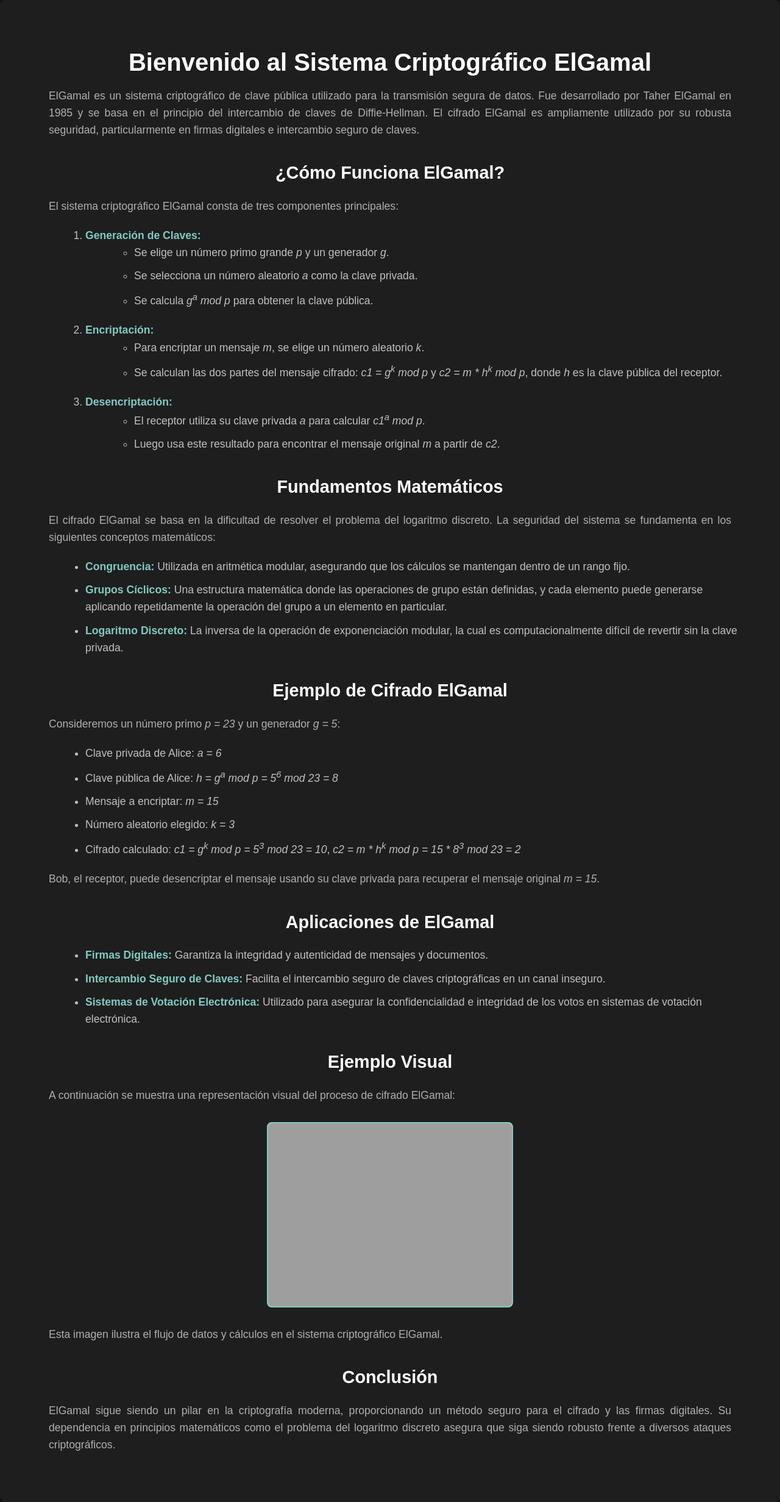
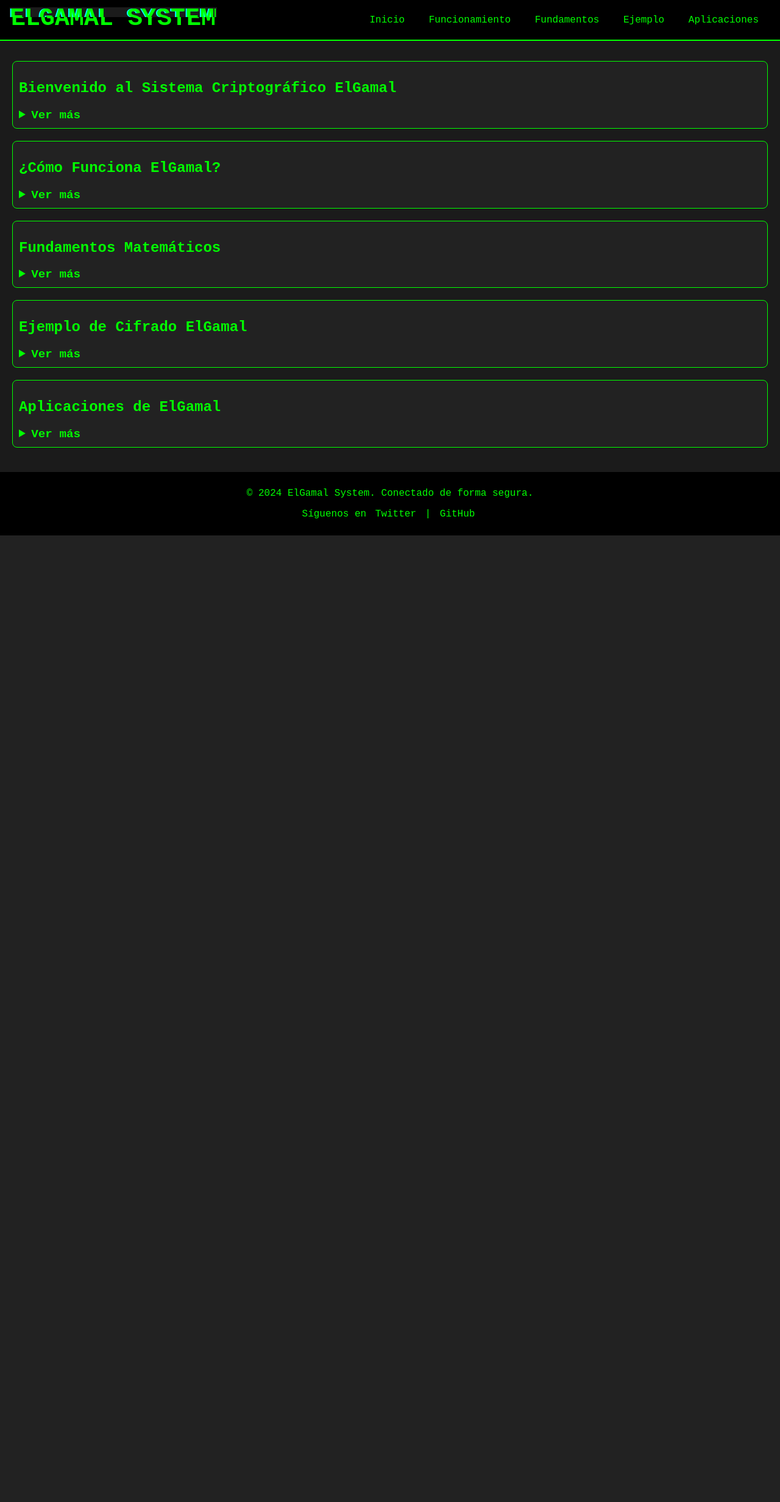
Before and after one commit to lpedraoss/elgamal-api, a Flask app: page /home in a window 1280 px wide. Shown: the whole page at 61% size. After the commit the page ends 878 px from the top, so only its background shows below. Run offline with Flask 3, Linux system fonts and the light colour scheme; grey boxes are pictures that could not be loaded.

Commit message:
modified: Set up the hacker theme, updated styles, and modified several elements for consistency.

```diff
--- a/static/css/home_styles.css
+++ b/static/css/home_styles.css
@@ -1,117 +1,221 @@
-/* General Styles for the Home Page - Dark Mode */
+/* General Styles */
 body {
-    font-family: 'Arial', sans-serif;
-    background-color: #121212; /* Fondo oscuro */
+    font-family: 'Courier New', Courier, monospace;
+    background-color: #1b1b1b;
+    color: #00ff00;
     margin: 0;
     padding: 0;
-    color: #e0e0e0; /* Texto claro */
+    display: flex;
+    flex-direction: column;
+    min-height: 100vh;
 }
 
-h1, h2 {
-    text-align: center;
-    color: #ffffff; /* Texto de los títulos en blanco */
-    margin-top: 20px;
+/* Header */
+.appbar {
+    background-color: #000;
+    color: #00ff00;
+    position: fixed;
+    width: 100%;
+    top: 0;
+    left: 0;
+    z-index: 1000;
+    border-bottom: 2px solid #00ff00;
 }
 
-h1 {
-    font-size: 2.5rem;
-    font-weight: bold;
-    margin-bottom: 10px;
+.appbar-content {
+    display: flex;
+    justify-content: space-between;
+    align-items: center;
+    padding: 10px 20px;
 }
 
-h2 {
-    font-size: 1.8rem;
-    margin-top: 40px;
+.appbar-title {
+    font-size: 24px;
+    font-weight: bold;
+    position: relative;
 }
 
-p {
-    font-size: 1.1rem;
-    line-height: 1.6;
-    margin-bottom: 20px;
-    text-align: justify;
-    padding: 0 20px;
-    color: #b0b0b0; /* Texto de los párrafos en gris claro */
+/* Glitch Effect */
+.glitch {
+    position: relative;
+    color: #00ff00;
+    font-size: 2.5em;
+    font-weight: bold;
+    text-transform: uppercase;
+    text-align: center;
+    animation: glitch-animation 1.5s infinite;
 }
 
-/* Container Styles */
-.container {
-    max-width: 1200px;
-    margin: 0 auto;
-    padding: 40px;
-    background-color: #1e1e1e; /* Fondo del contenedor ligeramente más claro */
-    box-shadow: 0 4px 12px rgba(0, 0, 0, 0.3); /* Sombra suave */
-    border-radius: 8px;
+.glitch::before,
+.glitch::after {
+    content: attr(data-text);
+    position: absolute;
+    top: 0;
+    left: 0;
+    width: 100%;
+    height: 100%;
+    background: #1b1b1b;
+    overflow: hidden;
+    clip: rect(0, 900px, 0, 0);
 }
 
-/* Section Styles */
-.form-section {
-    text-align: left;
-    padding: 20px;
+.glitch::before {
+    left: 2px;
+    text-shadow: -2px 0 #ff00ff;
+    animation: glitch-before 1.5s infinite linear alternate-reverse;
 }
 
-ol, ul {
-    margin-left: 40px;
-    margin-bottom: 20px;
+.glitch::after {
+    left: -2px;
+    text-shadow: -2px 0 #00ffff;
+    animation: glitch-after 1.5s infinite linear alternate-reverse;
 }
 
-ol li, ul li {
-    font-size: 1.1rem;
-    margin-bottom: 10px;
-    line-height: 1.6;
-    color: #c0c0c0; /* Texto de listas en gris claro */
+@keyframes glitch-animation {
+    0% {
+        transform: translate(0);
+    }
+
+    20% {
+        transform: translate(-2px, 2px);
+    }
+
+    40% {
+        transform: translate(-2px, -2px);
+    }
+
+    60% {
+        transform: translate(2px, 2px);
+    }
+
+    80% {
+        transform: translate(2px, -2px);
+    }
+
+    100% {
+        transform: translate(0);
+    }
 }
 
-/* Highlighting and Emphasis */
-strong {
-    color: #80cbc4; /* Color turquesa claro para el texto resaltado */
-    font-weight: bold;
+@keyframes glitch-before {
+    0% {
+        clip: rect(0, 9999px, 0, 0);
+    }
+
+    20% {
+        clip: rect(8px, 9999px, 15px, 0);
+    }
+
+    40% {
+        clip: rect(15px, 9999px, 8px, 0);
+    }
+
+    60% {
+        clip: rect(4px, 9999px, 20px, 0);
+    }
+
+    80% {
+        clip: rect(8px, 9999px, 10px, 0);
+    }
+
+    100% {
+        clip: rect(0, 9999px, 0, 0);
+    }
 }
 
-/* Example Section */
-.centered-image {
-    display: block;
-    margin: 30px auto;
-    max-width: 80%;
-    height: auto;
-    border: 2px solid #80cbc4; /* Borde turquesa claro */
-    border-radius: 8px;
+@keyframes glitch-after {
+    0% {
+        clip: rect(0, 9999px, 0, 0);
+    }
+
+    20% {
+        clip: rect(8px, 9999px, 15px, 0);
+    }
+
+    40% {
+        clip: rect(15px, 9999px, 8px, 0);
+    }
+
+    60% {
+        clip: rect(4px, 9999px, 20px, 0);
+    }
+
+    80% {
+        clip: rect(8px, 9999px, 10px, 0);
+    }
+
+    100% {
+        clip: rect(0, 9999px, 0, 0);
+    }
 }
 
-img{
-    background: white;
+.appbar-nav a {
+    color: #00ff00;
+    text-decoration: none;
+    margin: 0 15px;
 }
 
-/* Button Styles (Optional if you have buttons) */
-button {
-    background-color: #80cbc4;
-    color: #121212;
-    border: none;
-    padding: 10px 20px;
-    font-size: 1.2rem;
-    border-radius: 5px;
-    cursor: pointer;
-    transition: background-color 0.3s ease;
+.appbar-nav a:hover {
+    text-decoration: underline;
 }
 
-button:hover {
-    background-color: #4db6ac; /* Botón se oscurece al pasar el mouse */
+/* Main Content */
+.container {
+    flex-grow: 1;
+    padding: 100px 20px 20px;
+    /* Ajustar padding para header fijo */
 }
 
-/* Mobile Responsiveness */
-@media (max-width: 768px) {
-    .container {
-        padding: 20px;
-    }
+.form-section {
+    margin-bottom: 20px;
+    border: 1px solid #00ff00;
+    padding: 10px;
+    border-radius: 8px;
+    background-color: #222;
+}
 
-    h1 {
-        font-size: 2rem;
-    }
+/* Details and Summary */
+details {
+    margin-top: 10px;
+}
 
-    h2 {
-        font-size: 1.5rem;
-    }
+summary {
+    cursor: pointer;
+    font-weight: bold;
+    font-size: 1.2em;
+    color: #00ff00;
+}
 
-    p {
-        font-size: 1rem;
-    }
+summary:hover {
+    text-decoration: underline;
 }
+
+details[open] summary {
+    color: #ff00ff;
+}
+
+details p,
+details ol,
+details ul {
+    margin-left: 20px;
+}
+
+/* Footer */
+.footer {
+    background-color: #000;
+    color: #00ff00;
+    padding: 10px 0;
+    text-align: center;
+    margin-top: auto;
+    /* Empuja el footer al final de la página */
+}
+
+.footer-content a {
+    color: #00ff00;
+    text-decoration: none;
+    margin: 0 5px;
+}
+
+.footer-content a:hover {
+    text-decoration: underline;
+}
--- a/templates/home.html
+++ b/templates/home.html
@@ -9,12 +9,40 @@
 </head>
 
 <body>
+    <!-- Header -->
+    <header class="appbar">
+        <div class="appbar-content">
+            <span class="appbar-title glitch" data-text="ElGamal System">ElGamal System</span>
+            <nav class="appbar-nav">
+                <a href="#seccion1">Inicio</a>
+                <a href="#seccion2">Funcionamiento</a>
+                <a href="#seccion3">Fundamentos</a>
+                <a href="#seccion4">Ejemplo</a>
+                <a href="#seccion5">Aplicaciones</a>
+            </nav>
+        </div>
+    </header>
+
     <main class="container">
-        <section class="form-section">
+        <!-- Sección 1 -->
+        <section id="seccion1" class="form-section">
             <h1>Bienvenido al Sistema Criptográfico ElGamal</h1>
-            <p>ElGamal es un sistema criptográfico de clave pública utilizado para la transmisión segura de datos. Fue desarrollado por Taher ElGamal en 1985 y se basa en el principio del intercambio de claves de Diffie-Hellman. El cifrado ElGamal es ampliamente utilizado por su robusta seguridad, particularmente en firmas digitales e intercambio seguro de claves.</p>
+            <details>
+                <summary>Ver más</summary>
+                <p>ElGamal es un sistema criptográfico de clave pública utilizado para la transmisión segura de datos.
+                    Fue
+                    desarrollado por Taher ElGamal en 1985 y se basa en el principio del intercambio de claves de
+                    Diffie-Hellman. El cifrado ElGamal es ampliamente utilizado por su robusta seguridad,
+                    particularmente en
+                    firmas digitales e intercambio seguro de claves.</p>
+            </details>
+        </section>
 
+        <!-- Sección 2 -->
+        <section id="seccion2" class="form-section">
             <h2>¿Cómo Funciona ElGamal?</h2>
+            <details>
+                <summary>Ver más</summary>
                 <p>El sistema criptográfico ElGamal consta de tres componentes principales:</p>
                 <ol>
                     <li>
@@ -29,54 +57,94 @@
                         <strong>Encriptación:</strong>
                         <ul>
                             <li>Para encriptar un mensaje <em>m</em>, se elige un número aleatorio <em>k</em>.</li>
-                        <li>Se calculan las dos partes del mensaje cifrado: <em>c1 = g<sup>k</sup> mod p</em> y <em>c2 = m * h<sup>k</sup> mod p</em>, donde <em>h</em> es la clave pública del receptor.</li>
+                            <li>Se calculan las dos partes del mensaje cifrado: <em>c1 = g<sup>k</sup> mod p</em> y
+                                <em>c2 =
+                                    m * h<sup>k</sup> mod p</em>, donde <em>h</em> es la clave pública del receptor.
+                            </li>
                         </ul>
                     </li>
                     <li>
                         <strong>Desencriptación:</strong>
                         <ul>
-                        <li>El receptor utiliza su clave privada <em>a</em> para calcular <em>c1<sup>a</sup> mod p</em>.</li>
-                        <li>Luego usa este resultado para encontrar el mensaje original <em>m</em> a partir de <em>c2</em>.</li>
+                            <li>El receptor utiliza su clave privada <em>a</em> para calcular <em>c1<sup>a</sup> mod
+                                    p</em>.
+                            </li>
+                            <li>Luego usa este resultado para encontrar el mensaje original <em>m</em> a partir de
+                                <em>c2</em>.
+                            </li>
                         </ul>
                     </li>
                 </ol>
+            </details>
+        </section>
 
+        <!-- Sección 3 -->
+        <section id="seccion3" class="form-section">
             <h2>Fundamentos Matemáticos</h2>
-            <p>El cifrado ElGamal se basa en la dificultad de resolver el problema del logaritmo discreto. La seguridad del sistema se fundamenta en los siguientes conceptos matemáticos:</p>
+            <details>
+                <summary>Ver más</summary>
+                <p>El cifrado ElGamal se basa en la dificultad de resolver el problema del logaritmo discreto. La
+                    seguridad
+                    del sistema se fundamenta en los siguientes conceptos matemáticos:</p>
                 <ul>
-                <li><strong>Congruencia:</strong> Utilizada en aritmética modular, asegurando que los cálculos se mantengan dentro de un rango fijo.</li>
-                <li><strong>Grupos Cíclicos:</strong> Una estructura matemática donde las operaciones de grupo están definidas, y cada elemento puede generarse aplicando repetidamente la operación del grupo a un elemento en particular.</li>
-                <li><strong>Logaritmo Discreto:</strong> La inversa de la operación de exponenciación modular, la cual es computacionalmente difícil de revertir sin la clave privada.</li>
+                    <li><strong>Congruencia:</strong> Utilizada en aritmética modular, asegurando que los cálculos se
+                        mantengan dentro de un rango fijo.</li>
+                    <li><strong>Grupos Cíclicos:</strong> Una estructura matemática donde las operaciones de grupo están
+                        definidas, y cada elemento puede generarse aplicando repetidamente la operación del grupo a un
+                        elemento en particular.</li>
+                    <li><strong>Logaritmo Discreto:</strong> La inversa de la operación de exponenciación modular, la
+                        cual
+                        es computacionalmente difícil de revertir sin la clave privada.</li>
                 </ul>
+            </details>
+        </section>
 
+        <!-- Sección 4 -->
+        <section id="seccion4" class="form-section">
             <h2>Ejemplo de Cifrado ElGamal</h2>
+            <details>
+                <summary>Ver más</summary>
                 <p>Consideremos un número primo <em>p = 23</em> y un generador <em>g = 5</em>:</p>
                 <ul>
                     <li>Clave privada de Alice: <em>a = 6</em></li>
                     <li>Clave pública de Alice: <em>h = g<sup>a</sup> mod p = 5<sup>6</sup> mod 23 = 8</em></li>
                     <li>Mensaje a encriptar: <em>m = 15</em></li>
                     <li>Número aleatorio elegido: <em>k = 3</em></li>
-                <li>Cifrado calculado: <em>c1 = g<sup>k</sup> mod p = 5<sup>3</sup> mod 23 = 10</em>, <em>c2 = m * h<sup>k</sup> mod p = 15 * 8<sup>3</sup> mod 23 = 2</em></li>
+                    <li>Cifrado calculado: <em>c1 = g<sup>k</sup> mod p = 5<sup>3</sup> mod 23 = 10</em>, <em>c2 = m *
+                            h<sup>k</sup> mod p = 15 * 8<sup>3</sup> mod 23 = 2</em></li>
                 </ul>
-            <p>Bob, el receptor, puede desencriptar el mensaje usando su clave privada para recuperar el mensaje original <em>m = 15</em>.</p>
+                <p>Bob, el receptor, puede desencriptar el mensaje usando su clave privada para recuperar el mensaje
+                    original <em>m = 15</em>.</p>
+            </details>
+        </section>
 
+        <!-- Sección 5 -->
+        <section id="seccion5" class="form-section">
             <h2>Aplicaciones de ElGamal</h2>
+            <details>
+                <summary>Ver más</summary>
                 <ul>
-                <li><strong>Firmas Digitales:</strong> Garantiza la integridad y autenticidad de mensajes y documentos.</li>
-                <li><strong>Intercambio Seguro de Claves:</strong> Facilita el intercambio seguro de claves criptográficas en un canal inseguro.</li>
-                <li><strong>Sistemas de Votación Electrónica:</strong> Utilizado para asegurar la confidencialidad e integridad de los votos en sistemas de votación electrónica.</li>
+                    <li><strong>Firmas Digitales:</strong> Garantiza la integridad y autenticidad de mensajes y
+                        documentos.
+                    </li>
+                    <li><strong>Intercambio Seguro de Claves:</strong> Facilita el intercambio seguro de claves
+                        criptográficas en un canal inseguro.</li>
+                    <li><strong>Sistemas de Votación Electrónica:</strong> Utilizado para asegurar la confidencialidad e
+                        integridad de los votos en sistemas de votación electrónica.</li>
                 </ul>
-
-            <h2>Ejemplo Visual</h2>
-            <p>A continuación se muestra una representación visual del proceso de cifrado ElGamal:</p>
-            <img src="https://captanu.wordpress.com/wp-content/uploads/2015/05/untitled-diagram.png" alt="Proceso de Cifrado ElGamal" class="centered-image">
-            <p>Esta imagen ilustra el flujo de datos y cálculos en el sistema criptográfico ElGamal.</p>
-
-            <h2>Conclusión</h2>
-            <p>ElGamal sigue siendo un pilar en la criptografía moderna, proporcionando un método seguro para el cifrado y las firmas digitales. Su dependencia en principios matemáticos como el problema del logaritmo discreto asegura que siga siendo robusto frente a diversos ataques criptográficos.</p>
-
+            </details>
         </section>
     </main>
+
+    <!-- Footer -->
+    <footer class="footer">
+        <div class="footer-content">
+            <p>&copy; 2024 ElGamal System. Conectado de forma segura.</p>
+            <p>Síguenos en <a href="#">Twitter</a> | <a href="https://github.com/lpedraoss/elgamal-api.git">GitHub</a>
+            </p>
+        </div>
+    </footer>
+
 </body>
 
 </html>
--- a/templates/login.html
+++ b/templates/login.html
@@ -6,11 +6,13 @@
     <meta name="viewport" content="width=device-width, initial-scale=1.0">
     <title>Login</title>
     <link rel="stylesheet" href="{{ url_for('static', filename='css/styles.css') }}">
+    <link rel="stylesheet" href="https://cdnjs.cloudflare.com/ajax/libs/font-awesome/6.0.0-beta3/css/all.min.css">
 </head>
 
 <body>
     <main class="container">
         <section class="form-section">
+            <div class="icon"><i class="fas fa-user"></i></div> <!-- Nuevo Icono de usuario -->
             <h1>Login</h1>
             {% with messages = get_flashed_messages(with_categories=true) %}
                 {% if messages %}
--- a/templates/register.html
+++ b/templates/register.html
@@ -6,9 +6,10 @@
     <meta name="viewport" content="width=device-width, initial-scale=1.0">
     <title>Register</title>
     <link rel="stylesheet" href="{{ url_for('static', filename='css/styles.css') }}">
+    <link rel="stylesheet" href="https://cdnjs.cloudflare.com/ajax/libs/font-awesome/6.0.0-beta3/css/all.min.css">
     <script>
         function redirectToLogin() {
-            setTimeout(function() {
+            setTimeout(function () {
                 window.location.href = "{{ url_for('login.login') }}";
             }, 3000); // Cambia a 10000 para 10 segundos
         }
@@ -18,6 +19,7 @@
 <body>
     <main class="container">
         <section class="form-section">
+            <div class="icon"><i class="fas fa-user-plus"></i></div> <!-- Nuevo Icono de registro -->
             <h1>Register</h1>
 
             {% with messages = get_flashed_messages(with_categories=true) %}
@@ -35,7 +37,7 @@
                 <p>Registration successful! Redirecting to login...</p>
             </div>
             <script>
-                redirectToLogin();  // Llama a la función para redirigir después de 5 segundos
+                redirectToLogin();
             </script>
             {% else %}
             <form action="/api/register" method="post" class="form">
```
Also changed, not shown: database.py (+4 -4 lines), static/css/styles.css (+86 -39 lines). Lines whose indentation alone changed are shown as unchanged.
